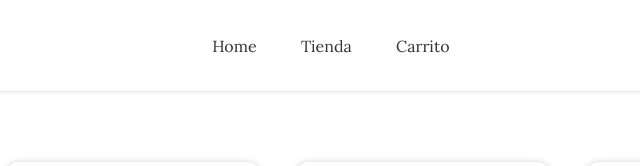
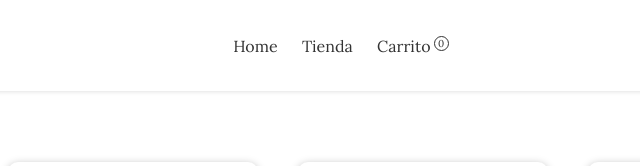
Before and after one commit to danielzm05/Proyecto-Tienda, a plain HTML site: page tienda.html in a window 1280 px wide. Shown: the top 166 px of the page, 362-1002 px from the left. Drawn offline with Linux system fonts and the light colour scheme.

Commit message:
Agregue Local Storage al Carrito

```diff
--- a/assets/css/tienda.css
+++ b/assets/css/tienda.css
@@ -46,10 +46,11 @@ body {
 
 .contenedor .header .nav_links li {
   display: inline-block;
-  padding: 0px 20px;
+  margin: 0 0 0 20px;
 }
 
 .contenedor .header .nav_links li a {
+  display: flex;
   transition: all 0.3s ease 0s;
 }
 
@@ -58,10 +59,16 @@ body {
 }
 
 .cantidadCarrito {
-  color: #e20c0c;
+  width: 15px;
+  height: 15px;
+  display: none;
+  font-size: 10px;
+  align-items: center;
+  text-align: center;
+  color: #333333;
   border-radius: 50%;
-  border: 1px #f80000 solid;
-  display: none;
+  border: 1px #333333 solid;
+  margin: 0 0 0 3px;
 
 }
 
--- a/assets/js/carrito.js
+++ b/assets/js/carrito.js
@@ -50,8 +50,10 @@ const pintarCarrito = () => {
 
 }
 
+//Botón Carrito Header Muestra el carrito
 verCarrito.addEventListener("click", pintarCarrito);
 
+//Función eliminar producto del carrito
 const eliminarProducto = () => {
     const foundId = carrito.find((element) => element.id);
 
@@ -59,10 +61,17 @@ const eliminarProducto = () => {
         return carritoId !== foundId
     });
     carritoCounter();
+    saveLocal();
     pintarCarrito();
 };
 
+//Función Contador Carrito
 const carritoCounter = () => {
     cantidadCarrito.style.display = "block";
-    cantidadCarrito.innerText = carrito.length;
+    const carritoLength = carrito.length;
+    localStorage.setItem("carritoLength", JSON.stringify(carritoLength));
+
+    cantidadCarrito.innerText = JSON.parse(localStorage.getItem("carritoLength"));
 };
+
+carritoCounter();
--- a/assets/js/tienda.js
+++ b/assets/js/tienda.js
@@ -34,7 +34,7 @@ if (adminLogin.admin) {
 }
 
 // Carrito
-let carrito = [];
+let carrito = JSON.parse(localStorage.getItem("carrito")) || [];
 
 // Clase Producto y constructor
 class producto {
@@ -87,7 +87,15 @@ productos.forEach((producto) => {
       precio: producto.precio,
       img: producto.img,
     });
-    console.log(carrito);
     carritoCounter();
+    saveLocal()
   });
 });
+
+//set
+const saveLocal = () => {
+  localStorage.setItem("carrito", JSON.stringify(carrito));
+}
+
+
+//get
--- a/tienda.html
+++ b/tienda.html
@@ -21,9 +21,8 @@
           <ul class="nav_links">
             <li><a id="verHome" href="index.html">Home</a></li>
             <li><a id="verTienda" href="tienda.html">Tienda</a></li>
-            <li><a id="verCarrito" href="#"><span id="cantidad-carrito" class="cantidadCarrito"></span>Carrito </a></li>
+            <li><a id="verCarrito" href="#">Carrito <span id="cantidad-carrito" class="cantidadCarrito"></span></a></li>
           </ul>
-          <span id="cantidad-carrito" class="cantidadCarrito"></span>
         </nav>
         <a href="form.html"><button id="btn-nav-login" class="loginButton">Login</button></a>
       </header>
```
